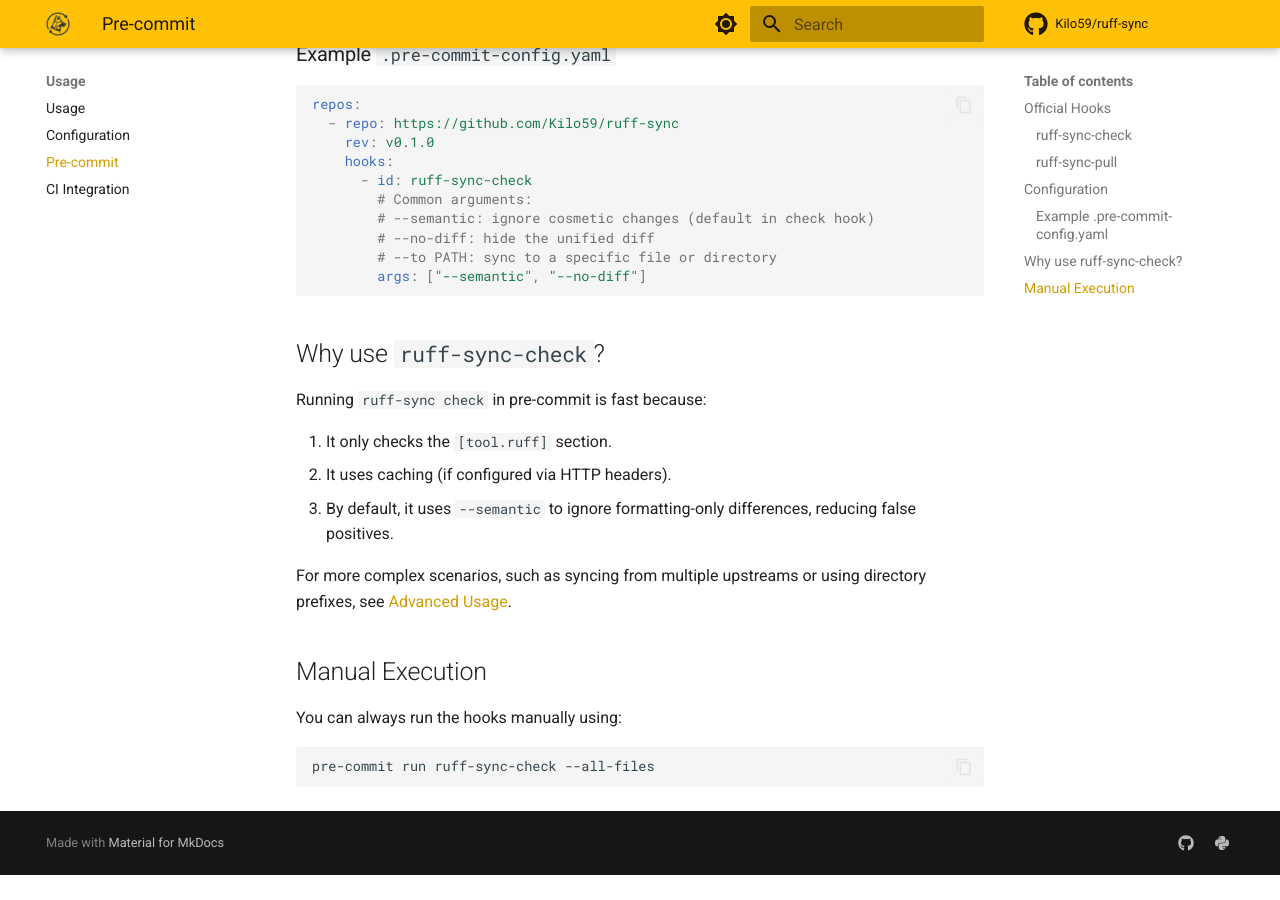
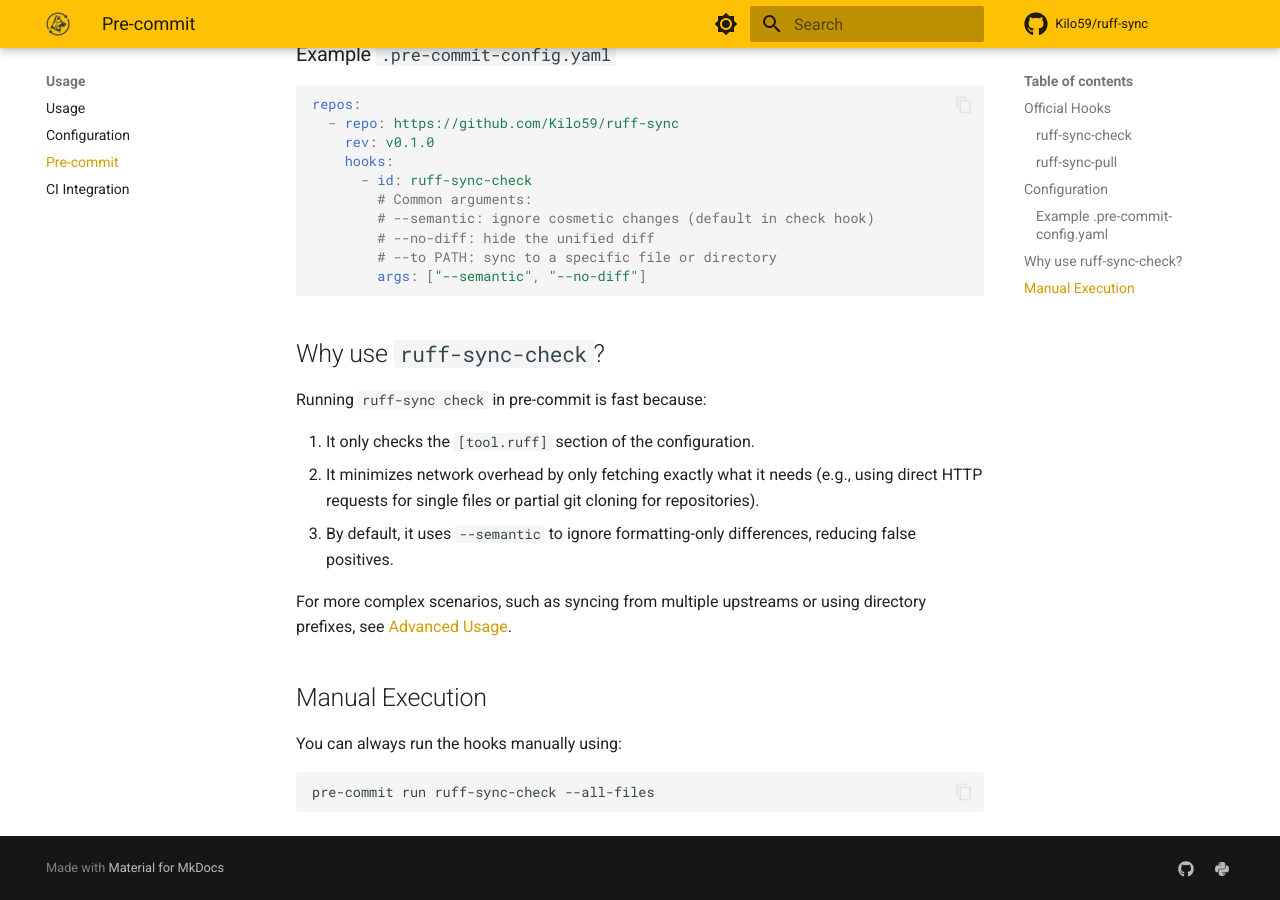
Before and after one commit to Kilo59/ruff-sync, an MkDocs documentation site: the page built from docs/pre-commit.md, in a window 1280 px wide and 900 px high, scrolled down 1097 px. Built offline with MkDocs 1.6.1 and Material for MkDocs 9.7.7, drawn with Linux system fonts in a browser that asks for light colours; comment, search, counter and statistics services are not loaded; before the commit the page ends 1972 px from its top, so only the background shows below that.

Commit message:
remove misleading doc statements

```diff
--- a/docs/pre-commit.md
+++ b/docs/pre-commit.md
@@ -54,8 +54,8 @@ repos:
 
 Running `ruff-sync check` in pre-commit is fast because:
 
-1. It only checks the `[tool.ruff]` section.
-2. It uses caching (if configured via HTTP headers).
+1. It only checks the `[tool.ruff]` section of the configuration.
+2. It minimizes network overhead by only fetching exactly what it needs (e.g., using direct HTTP requests for single files or partial git cloning for repositories).
 3. By default, it uses `--semantic` to ignore formatting-only differences, reducing false positives.
 
 For more complex scenarios, such as syncing from multiple upstreams or using directory prefixes, see [Advanced Usage](usage.md#advanced-usage).
```
Also changed, not shown: docs/ci-integration.md (+0 -3 lines).
